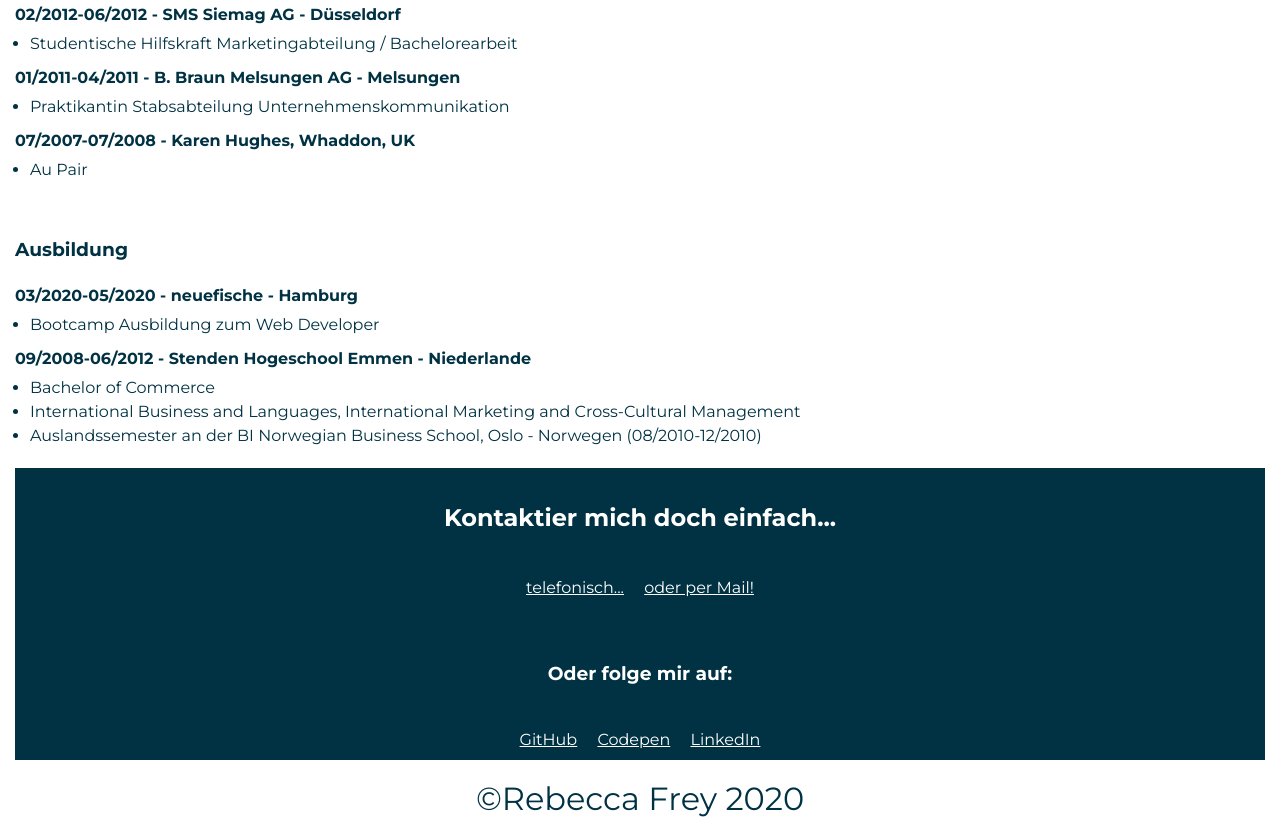
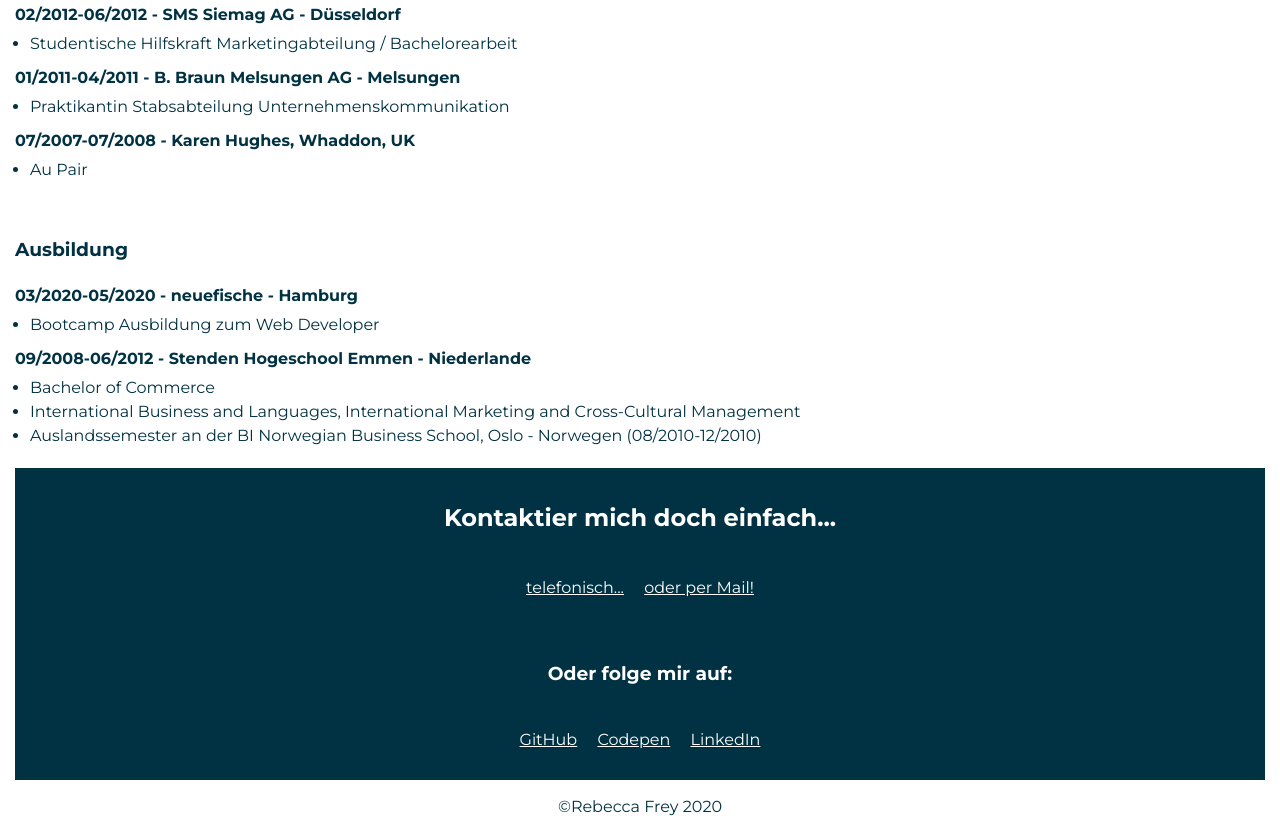
Before and after one commit to rebeccafrey/personal-website, a website: page docs/index.html in a window 1280 px wide. Shown: the part 1336-2159 px from the top of the page. Drawn offline with Linux system fonts and the light colour scheme.

Commit message:
Add footer style

```diff
--- /dev/null
+++ b/scss/_footer.scss
@@ -0,0 +1,3 @@
+.footer {
+  text-align: center;
+}
--- a/scss/_main.scss
+++ b/scss/_main.scss
@@ -38,6 +38,7 @@
 .contact {
   text-align: center;
   background-color: var(--primary);
+  padding-bottom: 20px;
 }
 
 .link__contact {
```
Also changed, not shown: docs/styles.css, 1 other file.
